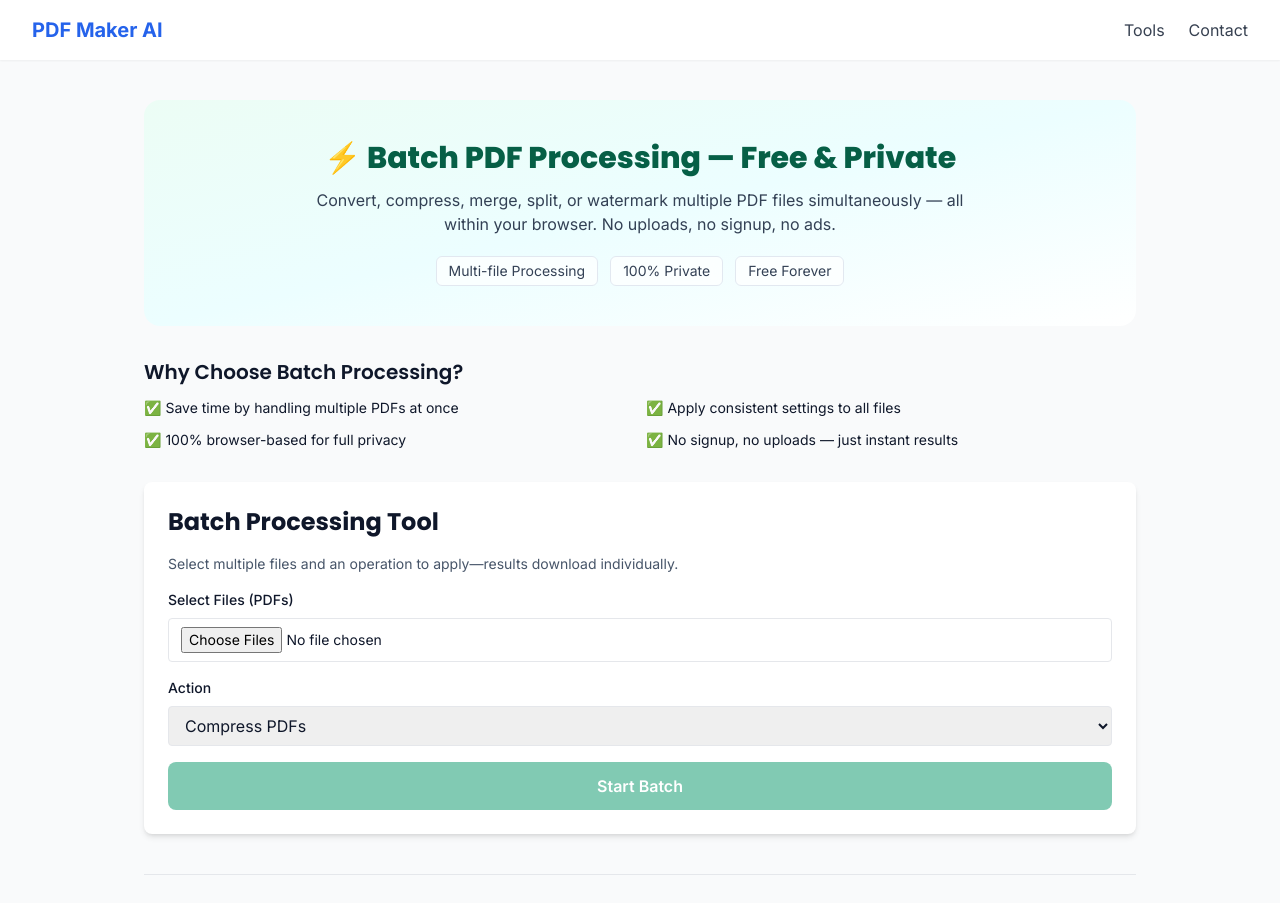
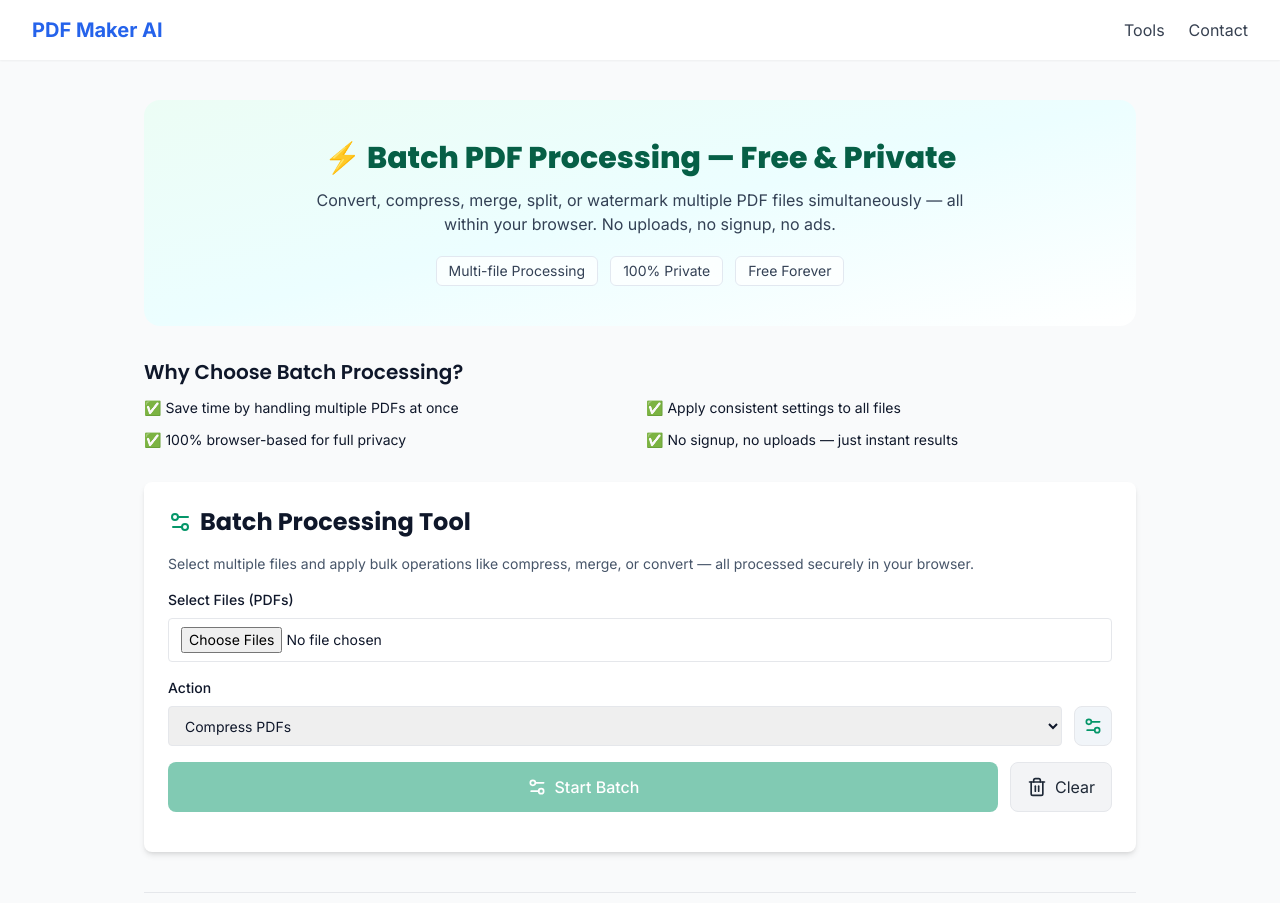
Before and after one commit to studybuild576-commits/my-tool-website, a Next.js app: page /batch-processing in a window 1280 px wide. Shown: the top 903 px of the page. Built offline with nearby package versions, Linux system fonts and the light colour scheme.

Commit message:
Update BatchProcessingTool.tsx

```diff
--- a/components/BatchProcessingTool.tsx
+++ b/components/BatchProcessingTool.tsx
@@ -1,9 +1,24 @@
-// components/BatchProcessingTool.tsx
 "use client";
 import { useState } from "react";
+import {
+  Loader2,
+  FileText,
+  CheckCircle,
+  Clock,
+  AlertTriangle,
+  Trash2,
+  Download,
+  Settings2,
+  UploadCloud,
+} from "lucide-react";
 
 type Action = "compress" | "merge" | "convert-jpg" | "watermark";
-interface Job { id: string; file: File; status: "pending"|"processing"|"done"|"error"; result?: string; }
+interface Job {
+  id: string;
+  file: File;
+  status: "pending" | "processing" | "done" | "error";
+  result?: string;
+}
 
 export default function BatchProcessingTool() {
   const [files, setFiles] = useState<File[]>([]);
@@ -20,48 +35,188 @@ export default function BatchProcessingTool() {
   async function startBatch() {
     if (!files.length) return;
     setProcessing(true);
-    const newJobs: Job[] = files.map((f,i) => ({ id: `job-${i}`, file: f, status: "pending" }));
+    const newJobs: Job[] = files.map((f, i) => ({
+      id: `job-${i}`,
+      file: f,
+      status: "pending",
+    }));
     setJobs(newJobs);
 
-    for (let i=0; i<newJobs.length; i++) {
-      setJobs(prev => prev.map((j,idx) => idx===i ? {...j, status:"processing"} : j));
-      await new Promise(r => setTimeout(r, 800)); // simulate processing
-      setJobs(prev => prev.map((j,idx) => idx===i ? {...j, status:"done", result:`${action}-${j.file.name}`} : j));
+    for (let i = 0; i < newJobs.length; i++) {
+      setJobs((prev) =>
+        prev.map((j, idx) =>
+          idx === i ? { ...j, status: "processing" } : j
+        )
+      );
+      await new Promise((r) => setTimeout(r, 1000)); // simulate processing delay
+      setJobs((prev) =>
+        prev.map((j, idx) =>
+          idx === i
+            ? {
+                ...j,
+                status: "done",
+                result: `${action}-${j.file.name}`,
               }
+            : j
+        )
+      );
+    }
+
     setProcessing(false);
   }
 
+  function handleClear() {
+    setFiles([]);
+    setJobs([]);
+  }
+
+  function handleDownloadAll() {
+    jobs.forEach((j) => {
+      if (j.result) {
+        const blob = new Blob([`Result of ${j.result}`], {
+          type: "text/plain",
+        });
+        const link = document.createElement("a");
+        link.href = URL.createObjectURL(blob);
+        link.download = j.result;
+        link.click();
+      }
+    });
+  }
+
+  const actionIcon = {
+    compress: <Settings2 className="w-5 h-5 text-emerald-600" />,
+    merge: <FileText className="w-5 h-5 text-indigo-600" />,
+    "convert-jpg": <UploadCloud className="w-5 h-5 text-blue-600" />,
+    watermark: <AlertTriangle className="w-5 h-5 text-orange-600" />,
+  }[action];
+
   return (
     <section className="bg-white p-6 rounded-lg shadow-md">
-      <h2 className="text-2xl font-bold mb-4">Batch Processing Tool</h2>
-      <p className="text-sm text-slate-600 mb-4">Select multiple files and an operation to apply—results download individually.</p>
+      <h2 className="text-2xl font-bold mb-4 flex items-center gap-2">
+        <Settings2 className="w-6 h-6 text-emerald-600" /> Batch Processing Tool
+      </h2>
+      <p className="text-sm text-slate-600 mb-4">
+        Select multiple files and apply bulk operations like compress, merge, or
+        convert — all processed securely in your browser.
+      </p>
 
-      <label className="block text-sm font-medium mb-2">Select Files (PDFs)</label>
-      <input type="file" accept="application/pdf" multiple onChange={handleFilesSelect} className="block w-full text-sm border rounded px-3 py-2 mb-4" disabled={processing} />
-      {files.length>0 && <p className="text-sm text-slate-600 mb-4">{files.length} file(s) selected</p>}
+      <label className="block text-sm font-medium mb-2">
+        Select Files (PDFs)
+      </label>
+      <input
+        type="file"
+        accept="application/pdf"
+        multiple
+        onChange={handleFilesSelect}
+        className="block w-full text-sm border rounded px-3 py-2 mb-4"
+        disabled={processing}
+      />
+
+      {files.length > 0 && (
+        <p className="text-sm text-slate-600 mb-3">
+          {files.length} file(s) selected
+        </p>
+      )}
 
       <label className="block text-sm font-medium mb-2">Action</label>
-      <select value={action} onChange={(e)=>setAction(e.target.value as Action)} className="block w-full border rounded px-3 py-2 mb-4" disabled={processing}>
+      <div className="flex gap-3 mb-4">
+        <select
+          value={action}
+          onChange={(e) => setAction(e.target.value as Action)}
+          className="w-full border rounded px-3 py-2 text-sm"
+          disabled={processing}
+        >
           <option value="compress">Compress PDFs</option>
           <option value="merge">Merge into one PDF</option>
           <option value="convert-jpg">Convert to JPG</option>
           <option value="watermark">Add Watermark</option>
         </select>
 
-      <button onClick={startBatch} disabled={!files.length||processing} className="w-full bg-emerald-600 text-white px-6 py-3 rounded-lg font-semibold hover:bg-emerald-700 disabled:opacity-50">
-        {processing ? "Processing..." : "Start Batch"}
+        <div className="flex items-center justify-center w-10 h-10 bg-slate-100 rounded-lg border">
+          {actionIcon}
+        </div>
+      </div>
+
+      <div className="flex gap-3 mb-4">
+        <button
+          onClick={startBatch}
+          disabled={!files.length || processing}
+          className="flex-1 flex items-center justify-center gap-2 bg-emerald-600 text-white px-4 py-3 rounded-lg font-medium hover:bg-emerald-700 disabled:opacity-50"
+        >
+          {processing ? (
+            <>
+              <Loader2 className="w-5 h-5 animate-spin" /> Processing…
+            </>
+          ) : (
+            <>
+              <Settings2 className="w-5 h-5" /> Start Batch
+            </>
+          )}
         </button>
 
-      {jobs.length>0 && (
+        <button
+          onClick={handleClear}
+          disabled={!files.length || processing}
+          className="flex items-center justify-center gap-2 bg-gray-100 text-gray-800 px-4 py-3 rounded-lg border hover:bg-gray-200"
+        >
+          <Trash2 className="w-5 h-5" /> Clear
+        </button>
+      </div>
+
+      {jobs.length > 0 && (
         <div className="mt-6 border-t pt-4">
-          <h3 className="font-semibold mb-2">Queue</h3>
+          <div className="flex justify-between items-center mb-2">
+            <h3 className="font-semibold flex items-center gap-2">
+              Queue Status
+            </h3>
+            <button
+              onClick={handleDownloadAll}
+              className="flex items-center gap-1 text-sm bg-blue-100 text-blue-700 px-3 py-1 rounded-lg hover:bg-blue-200"
+            >
+              <Download className="w-4 h-4" /> Download All
+            </button>
+          </div>
+
           <ul className="space-y-2">
-            {jobs.map(j => (
-              <li key={j.id} className="flex items-center justify-between text-sm p-2 bg-slate-50 rounded">
-                <span>{j.file.name}</span>
-                <span className={j.status==="done"?"text-green-600":j.status==="processing"?"text-blue-600":"text-slate-500"}>
-                  {j.status==="done"?"✅ Done":j.status==="processing"?"⏳ Processing...":"⏸️ Pending"}
+            {jobs.map((j) => (
+              <li
+                key={j.id}
+                className="flex items-center justify-between bg-slate-50 rounded-lg px-3 py-2 border"
+              >
+                <div className="flex items-center gap-2">
+                  <FileText className="w-4 h-4 text-slate-600" />
+                  <span className="text-sm text-slate-800 truncate max-w-[180px]">
+                    {j.file.name}
                   </span>
+                </div>
+
+                <div className="flex items-center gap-2">
+                  {j.status === "pending" && (
+                    <>
+                      <Clock className="w-4 h-4 text-gray-400" />
+                      <span className="text-gray-500 text-xs">Pending</span>
+                    </>
+                  )}
+                  {j.status === "processing" && (
+                    <>
+                      <Loader2 className="w-4 h-4 text-blue-500 animate-spin" />
+                      <span className="text-blue-600 text-xs">Processing</span>
+                    </>
+                  )}
+                  {j.status === "done" && (
+                    <>
+                      <CheckCircle className="w-4 h-4 text-green-500" />
+                      <span className="text-green-600 text-xs">Done</span>
+                    </>
+                  )}
+                  {j.status === "error" && (
+                    <>
+                      <AlertTriangle className="w-4 h-4 text-red-500" />
+                      <span className="text-red-600 text-xs">Error</span>
+                    </>
+                  )}
+                </div>
               </li>
             ))}
           </ul>
```
Lines whose indentation alone changed are shown as unchanged.
